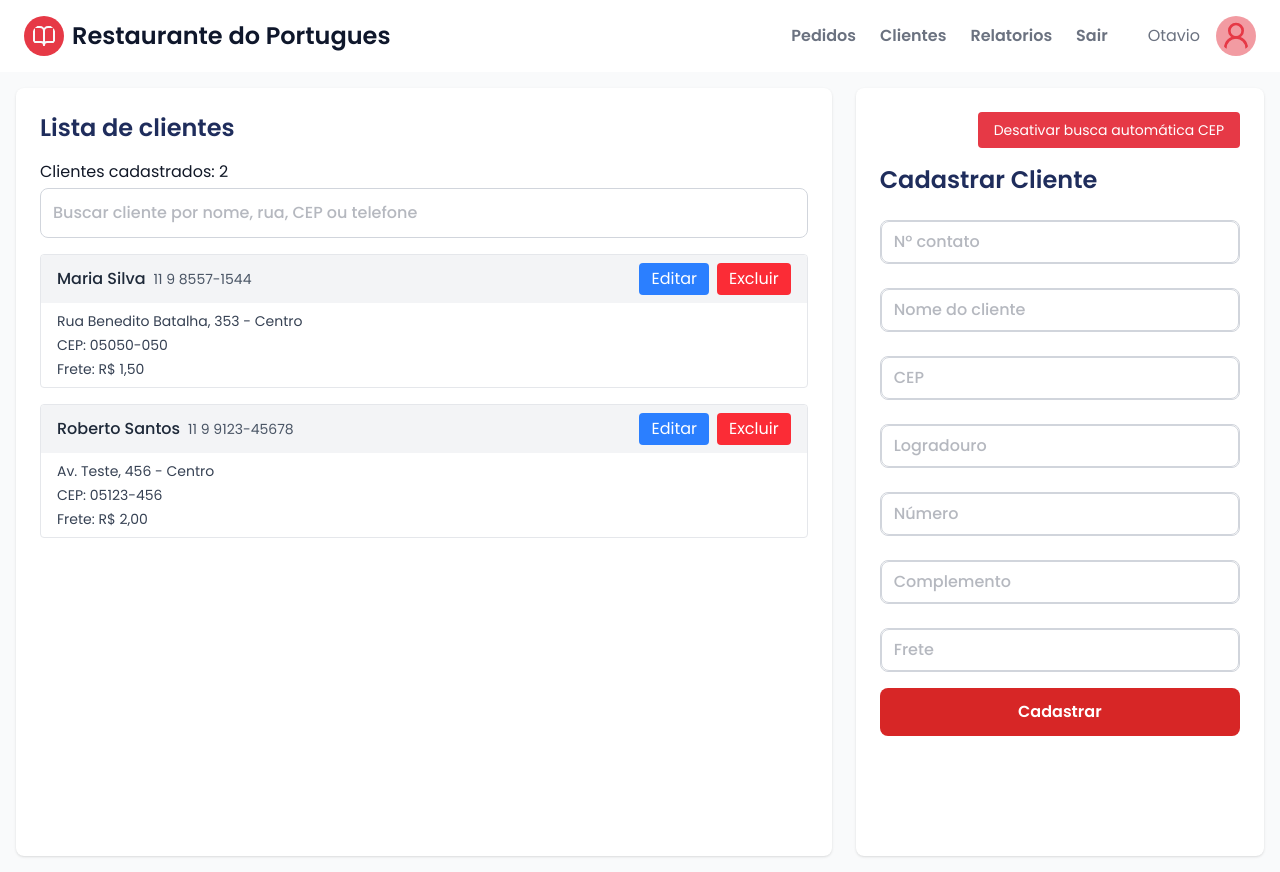
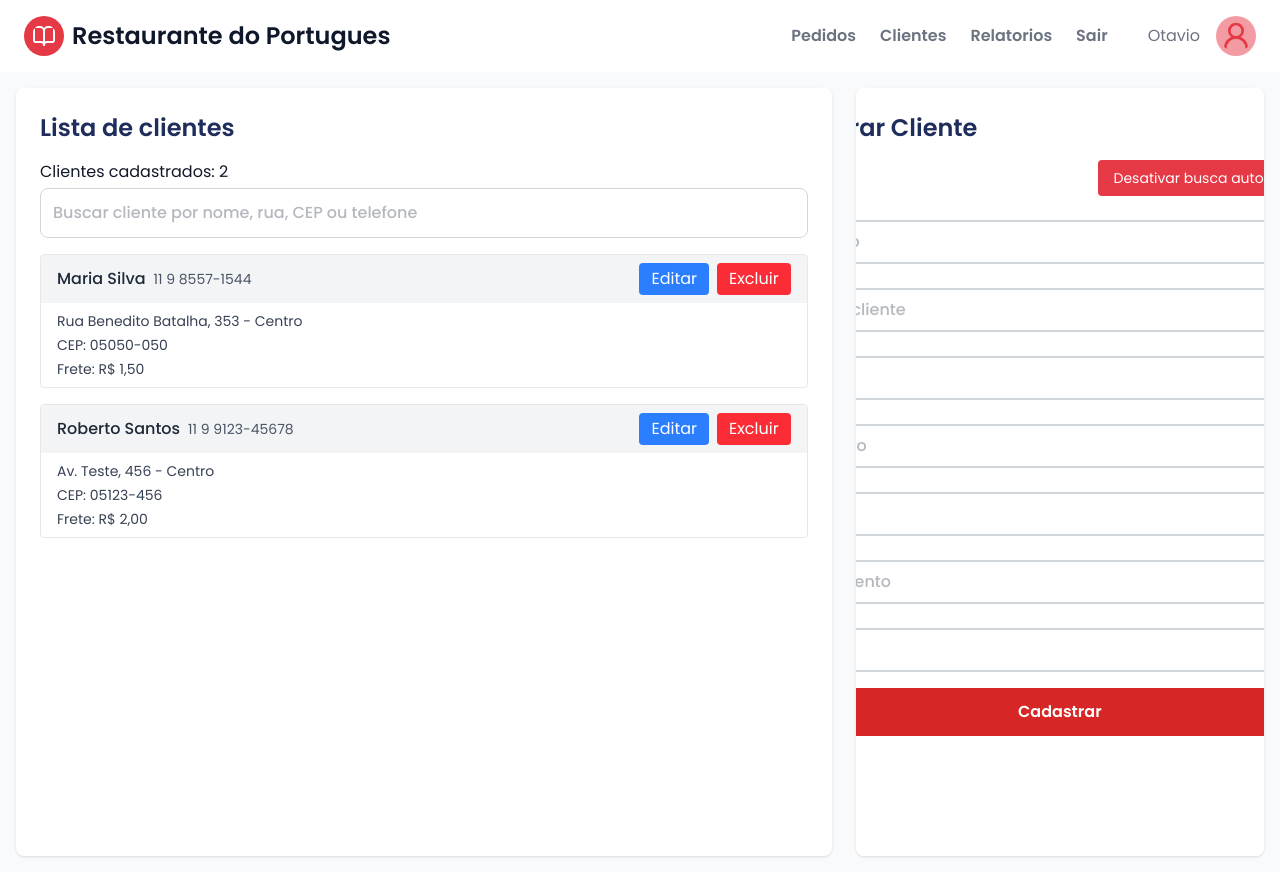
Before and after one commit to ProjetosMethodAgile/restaurante-devagile, a Next.js app: page /protect/cliente in a window 1280 px wide. Built offline with nearby package versions, Linux system fonts and the light colour scheme.

Commit message:
melhoria login

```diff
--- a/src/app/protect/cliente/page.tsx
+++ b/src/app/protect/cliente/page.tsx
@@ -129,19 +129,20 @@ export default function Cliente() {
 
       {/* Formulário de Cadastro */}
       <section className="w-full lg:w-1/3 bg-white rounded-lg shadow p-4 lg:p-6 overflow-auto">
-        {/* Botão para ativar/desativar busca automática de CEP */}
+
+
+        <Form.Root className="space-y-4 w-150 place-self-center flex flex-col">
+          <h2 className="text-xl sm:text-2xl font-semibold text-[#1F2D5C] mb-4">Cadastrar Cliente</h2>
+            {/* Botão para ativar/desativar busca automática de CEP */}
         <div className="mb-4 flex justify-end">
           <button
             type="button"
             onClick={() => setAutoCepEnabled(prev => !prev)}
-            className={`px-4 py-2 bg-gray-200 rounded hover:cursor-pointer transition text-sm ${autoCepEnabled? 'bg-primary text-white' : 'bg-green-500'}`}
+            className={`px-4 py-2  bg-gray-200 rounded hover:cursor-pointer transition text-sm ${autoCepEnabled? 'bg-primary text-white' : 'bg-green-500'}`}
           >
             {autoCepEnabled ? 'Desativar busca automática CEP' : 'Ativar busca automática CEP'}
           </button>
         </div>
-
-        <Form.Root className="space-y-4 w-full flex flex-col">
-          <h2 className="text-xl sm:text-2xl font-semibold text-[#1F2D5C] mb-4">Cadastrar Cliente</h2>
           <Form.InputALL
             id="contato"
             type="text"
```
